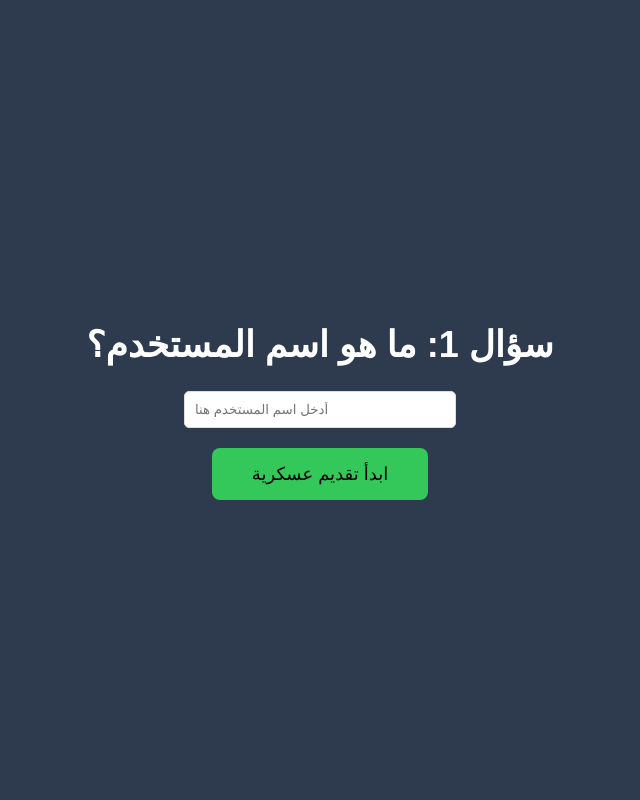
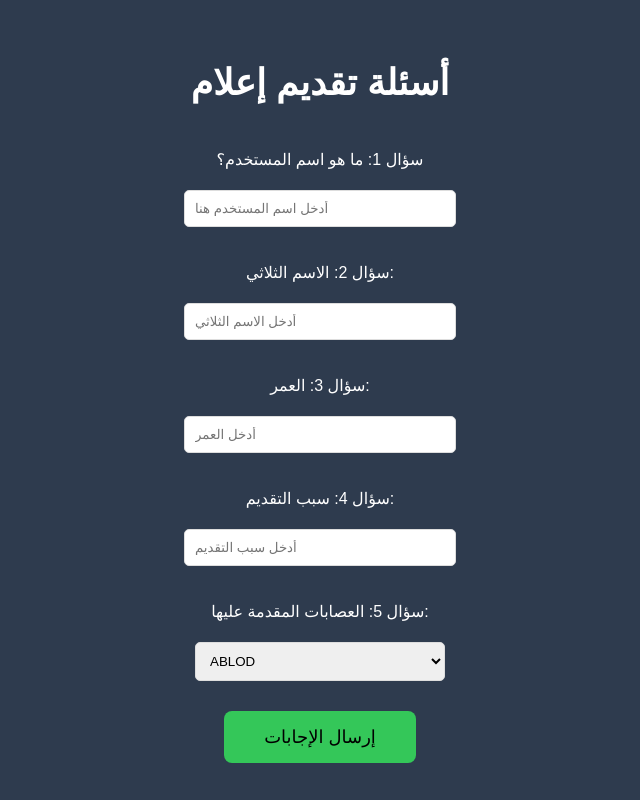
Before and after one commit to wm7arb/-, a plain HTML site: page military.html in a window 1280 px wide. Shown: the whole page, without its empty margins (320-960 px from the left). Drawn offline with Linux system fonts and the light colour scheme.

Commit message:
Update military.html

```diff
--- a/military.html
+++ b/military.html
@@ -3,7 +3,7 @@
 <head>
     <meta charset="UTF-8">
     <meta name="viewport" content="width=device-width, initial-scale=1.0">
-    <title>أسئلة تقديم عسكرية</title>
+    <title>أسئلة تقديم إعلام</title>
     <style>
         body {
             font-family: Arial, sans-serif;
@@ -47,69 +47,61 @@
 </head>
 <body>
     <div class="container">
-        <h1>سؤال 1: ما هو اسم المستخدم؟</h1>
-        <input type="text" id="military-username" placeholder="أدخل اسم المستخدم هنا">
-        <button onclick="startMilitaryApplication()">ابدأ تقديم عسكرية</button>
+        <h1>أسئلة تقديم إعلام</h1>
 
-        <div id="questions" style="display:none;">
-            <h2>أسئلة تقديم عسكرية</h2>
         <div class="question">
-                <p>سؤال 2: الأسم الثلاثي:</p>
-                <input type="text" id="military-fullname" placeholder="أدخل الأسم الثلاثي">
+            <p>سؤال 1: ما هو اسم المستخدم؟</p>
+            <input type="text" id="username" placeholder="أدخل اسم المستخدم هنا">
         </div>
+
+        <div class="question">
+            <p>سؤال 2: الاسم الثلاثي:</p>
+            <input type="text" id="fullname" placeholder="أدخل الاسم الثلاثي">
+        </div>
+
         <div class="question">
             <p>سؤال 3: العمر:</p>
-                <input type="number" id="military-age" placeholder="أدخل العمر">
+            <input type="number" id="age" placeholder="أدخل العمر">
         </div>
+
         <div class="question">
             <p>سؤال 4: سبب التقديم:</p>
-                <input type="text" id="military-reason" placeholder="أدخل سبب التقديم">
+            <input type="text" id="reason" placeholder="أدخل سبب التقديم">
         </div>
+
         <div class="question">
-                <p>سؤال 5: القطاع المقدم عليه:</p>
-                <select id="military-sector">
-                    <option value="SSF">SSF</option>
-                    <option value="LSPD">LSPD</option>
+            <p>سؤال 5: العصابات المقدمة عليها:</p>
+            <select id="gang-sector">
+                <option value="ABLOD">ABLOD</option>
+                <option value="ALKRBS">ALKRBS</option>
             </select>
         </div>
-            <button onclick="submitAnswers('عسكرية')">إرسال الإجابات</button>
-        </div>
+
+        <button onclick="submitAnswers()">إرسال الإجابات</button>
     </div>
 
     <script>
-        function startMilitaryApplication() {
-            const username = document.getElementById('military-username').value.trim();
+        function submitAnswers() {
+            const username = document.getElementById('username').value.trim();
+            const fullname = document.getElementById('fullname').value.trim();
+            const age = document.getElementById('age').value.trim();
+            const reason = document.getElementById('reason').value.trim();
+            const sector = document.getElementById('gang-sector').value;
 
-            if (username === "") {
-                alert("يرجى إدخال اسم المستخدم.");
-                return;
-            }
-
-            // حفظ اسم المستخدم في التخزين المحلي (LocalStorage) لاستخدامه لاحقًا
-            localStorage.setItem("username", username);
-
-            // إظهار الأسئلة بعد إدخال اسم المستخدم
-            document.getElementById('questions').style.display = 'block';
-        }
-
-        function submitAnswers(type) {
-            const username = localStorage.getItem("username");
-            const fullname = document.getElementById('military-fullname').value.trim();
-            const age = document.getElementById('military-age').value.trim();
-            const reason = document.getElementById('military-reason').value.trim();
-            const sector = document.getElementById('military-sector').value;
-
-            if (fullname === "" || age === "" || reason === "") {
+            // فحص ما إذا كانت جميع الحقول قد تم تعبئتها
+            if (username === "" || fullname === "" || age === "" || reason === "") {
                 alert("يرجى الإجابة على جميع الأسئلة.");
                 return;
             }
 
-            // إرسال البيانات إلى ويبهوك
-            const webhookURL = "https://discord.com/api/webhooks/1397057419527323730/FvKT_sThcV87f4g-q9Q3wx_F_D-Jek_WyL5iOXBNzyf2MtM4D94VCYRkAv-zvsfpe1dg";  // ضع هنا رابط الويبهوك
+            // تحديد رابط الويبهوك الخاص بتقديم إعلام
+            const webhookURL = "https://discord.com/api/webhooks/1397058509094518805/8HwlqkO3geEHmd49JfKNi0DsMByETYv1tI-bYM5d_STOlsu7gSIHqG27XJ42KRufgdLv"; // رابط الويبهوك الخاص بتقديم إعلام
+
             const data = {
-                content: `إجابات الأسئلة:\nاسم المستخدم: ${username}\nالأسم الثلاثي: ${fullname}\nالعمر: ${age}\nسبب التقديم: ${reason}\nالقطاع المقدم عليه: ${sector}\nنوع التقديم: ${type}`,
+                content: `إجابات الأسئلة:\nاسم المستخدم: ${username}\nالأسم الثلاثي: ${fullname}\nالعمر: ${age}\nسبب التقديم: ${reason}\nالعصابات المقدمة عليها: ${sector}`,
             };
 
+            // إرسال البيانات إلى الويبهوك
             fetch(webhookURL, {
                 method: 'POST',
                 headers: {
@@ -119,12 +111,12 @@
             })
             .then(response => response.json())
             .then(() => {
-                // بعد إرسال البيانات، يتم نقل المستخدم إلى غرفة ديسكورد
-                window.location.href = 'https://discord.com/channels/1122293633329135688/1395872553607762122'; // ضع هنا رابط الغرفة
+                // إخبار المستخدم بنجاح العملية
+                alert("تم إرسال الإجابات بنجاح!");
             })
             .catch(error => {
                 console.error('حدث خطأ أثناء إرسال البيانات:', error);
-                alert("حدث خطأ أثناء إرسال الإجابات.");
+                alert("حدث خطأ أثناء إرسال الإجابات. يرجى المحاولة مرة أخرى.");
             });
         }
     </script>
```
Lines whose indentation alone changed are shown as unchanged.
